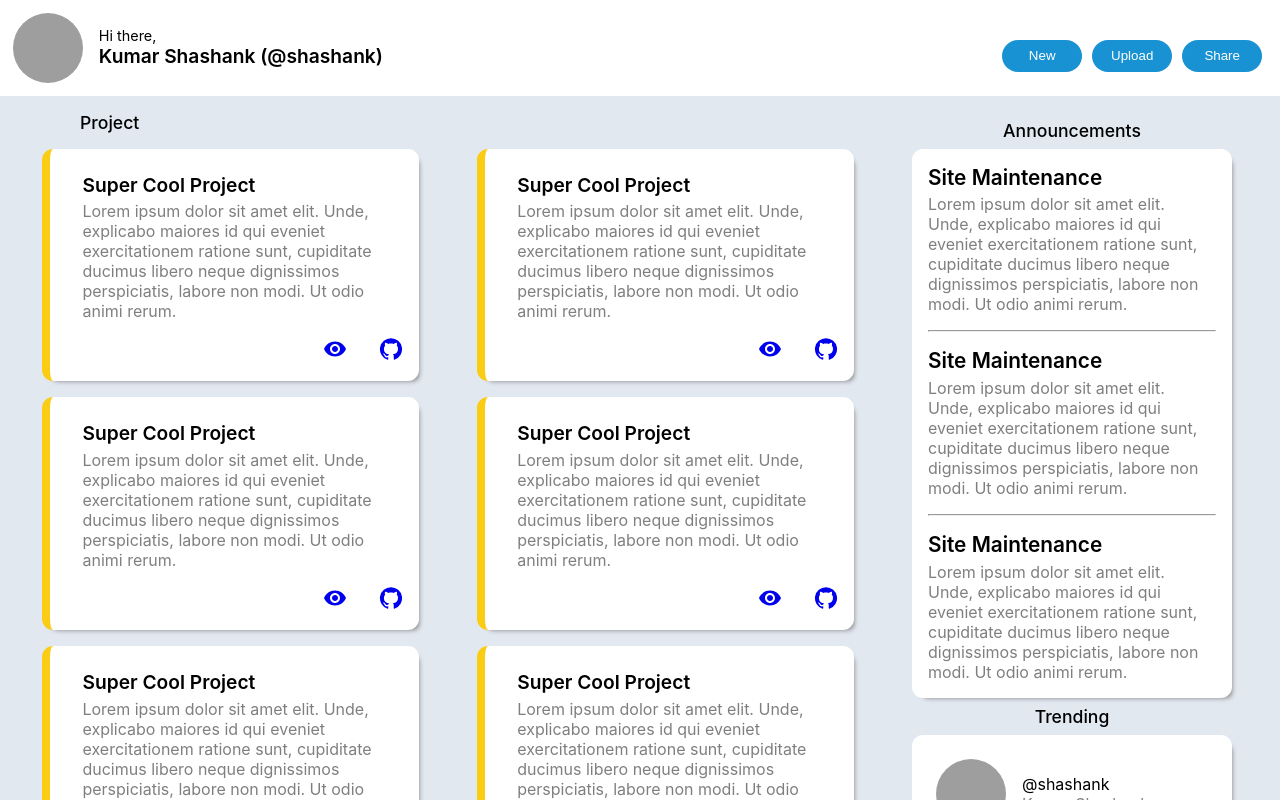
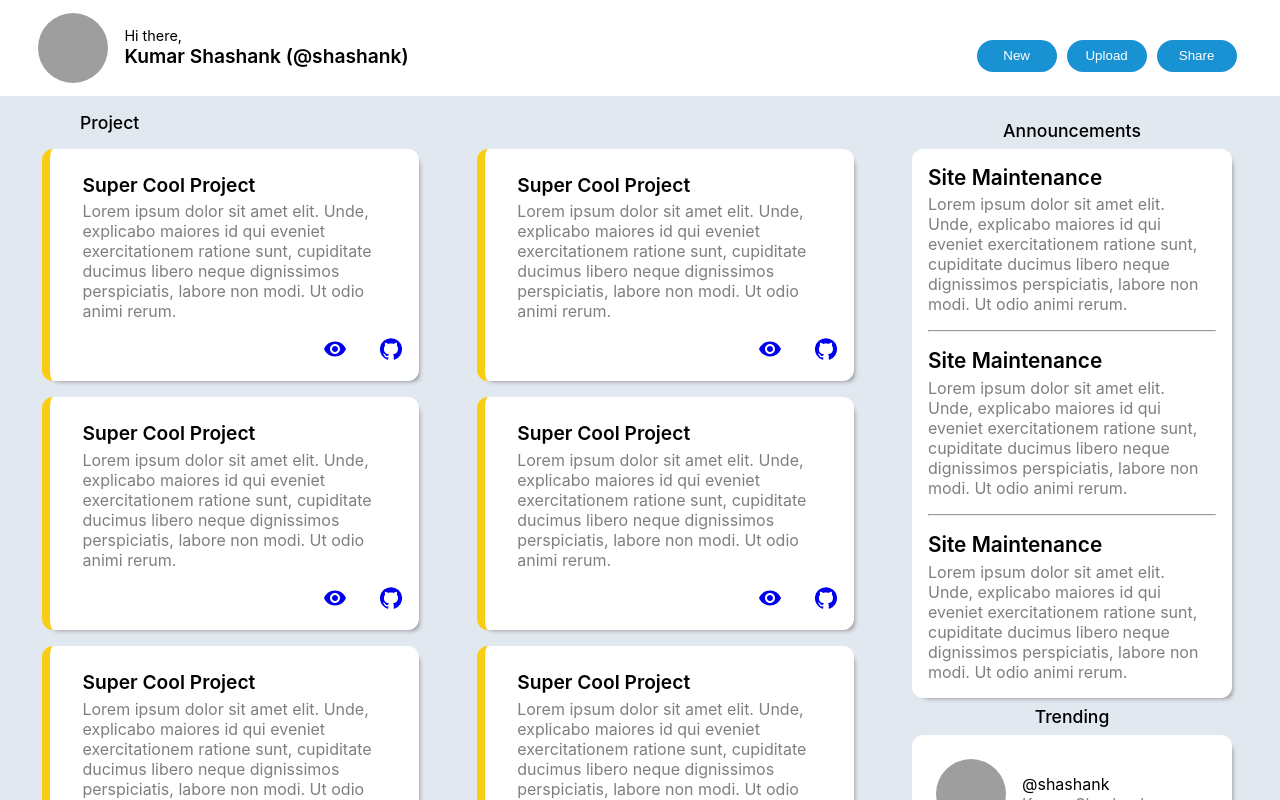
Before and after one commit to 1711shashank/react-admin-dashboard, a React (Create React App) app: page / in a window 1280 px wide. Shown: the top 800 px of the page. Built offline with nearby package versions, Linux system fonts and the light colour scheme; grey boxes are pictures that could not be loaded.

Commit message:
header margin

```diff
--- a/src/Body.css
+++ b/src/Body.css
@@ -11,6 +11,7 @@ hr{
     position: sticky;
     z-index: 1;
     top: 0;
+    margin: 0 2%;
 }
 
 .body-container{
```
